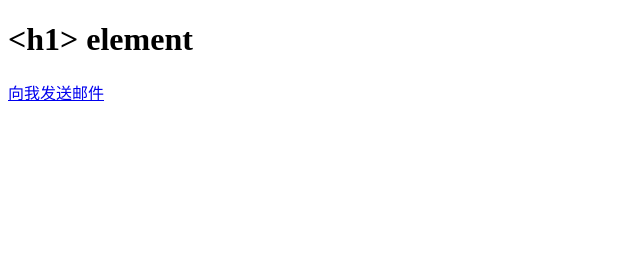
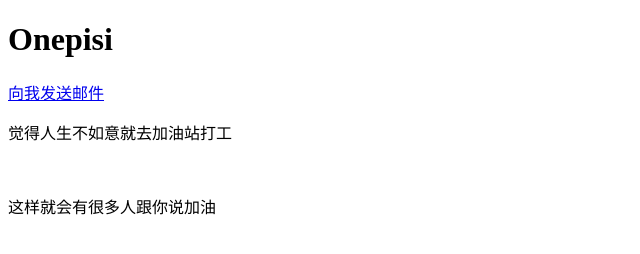
Before and after one commit to OPISI/MyNameIsDJX.github.io, a plain HTML site: page index.html in a window 1280 px wide. Shown: the whole page, without its empty margins (0-640 px from the left). Drawn offline with Linux system fonts and the light colour scheme.

Commit message:
index.html

```diff
--- a/index.html
+++ b/index.html
@@ -3,10 +3,13 @@
   <head>
     <meta charset="utf-8">
     <meta name="viewport" content="width=device-width">
-    <title>&lt;title&gt; element</title>
+    <title>加油</title>
   </head>
   <body>
-    <h1>&lt;h1&gt; element</h1>
+    <h1>Onepisi</h1>
+    <a href="mailto:380826742@qq.com">向我发送邮件</a>
+    <p>觉得人生不如意就去加油站打工</p>
+    <br>
+    <p>这样就会有很多人跟你说加油</p>
   </body>
-  <a href="mailto:380826742@qq.com">向我发送邮件</a>
 </html>
```
